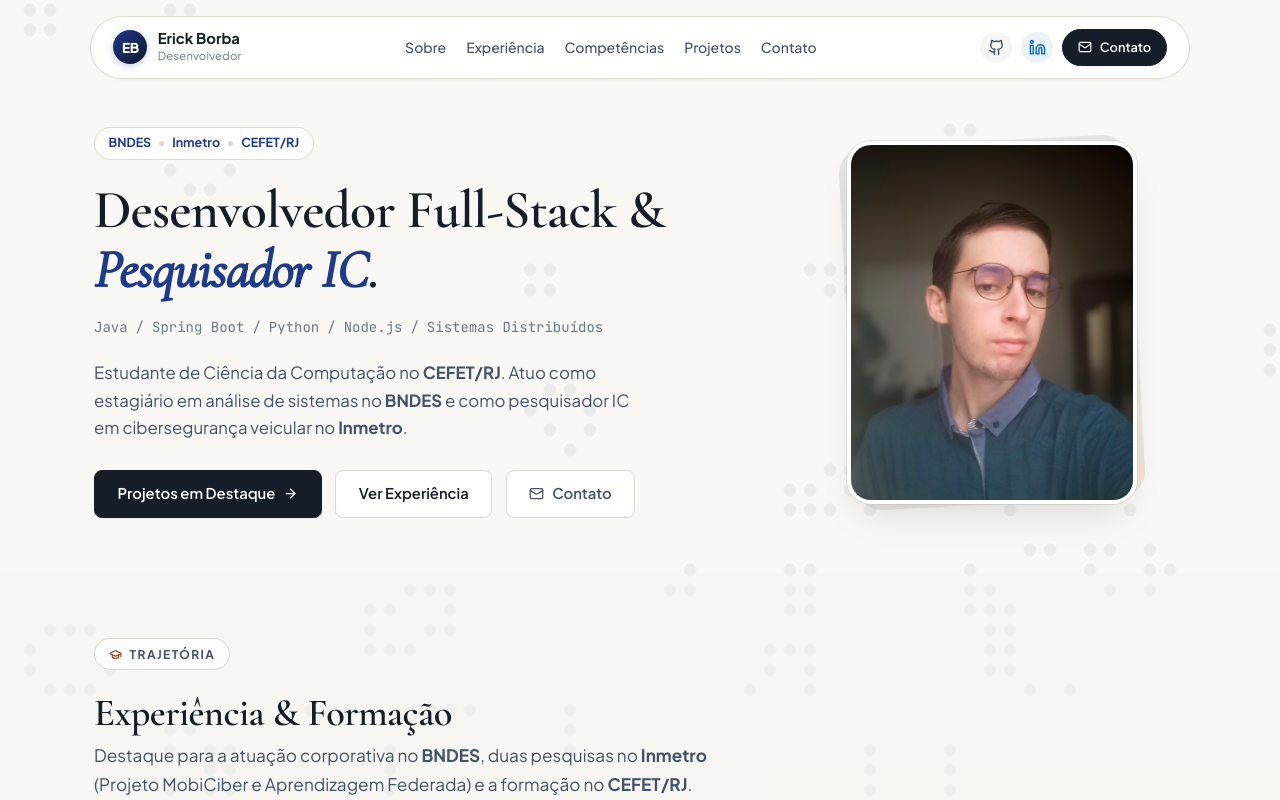
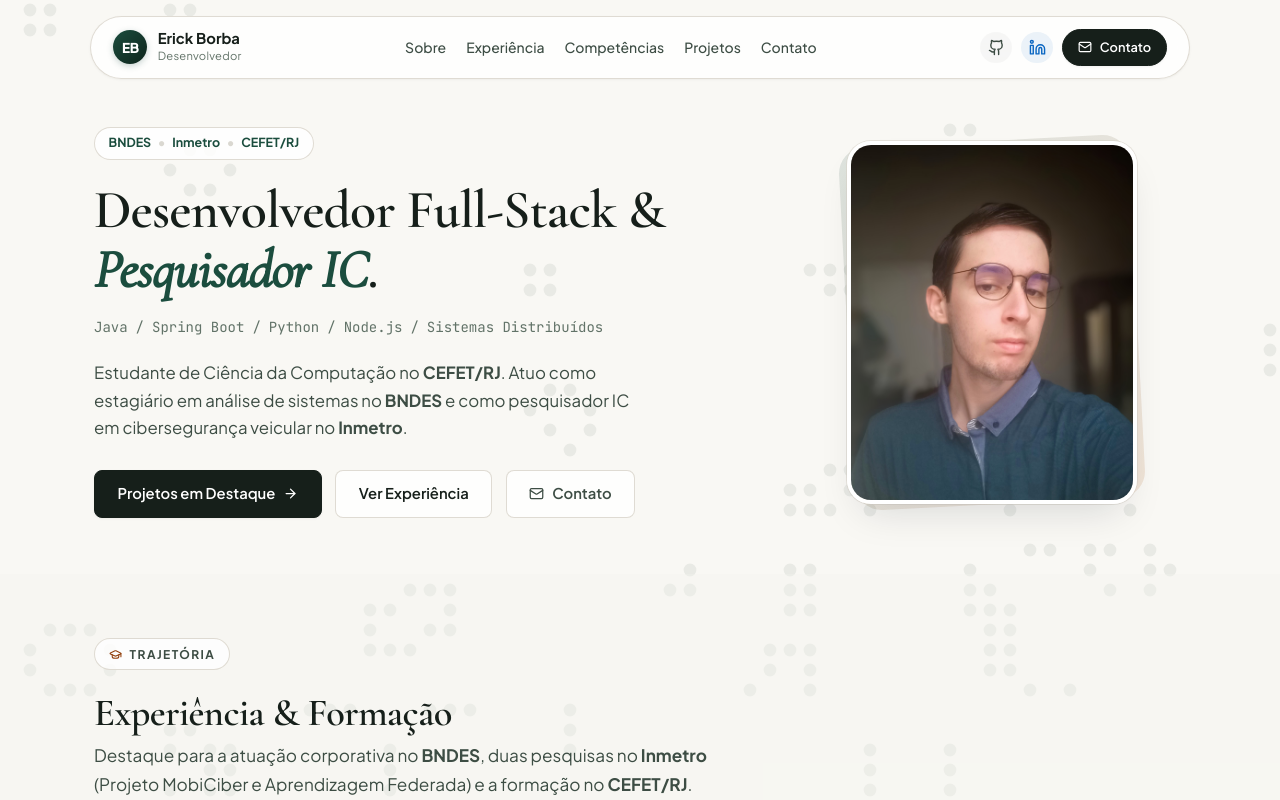
Before and after one commit to erick1-618/eabrb-portfolio, a React (Vite) app: page / in a window 1280 px wide. Shown: the top 800 px of the page. Built offline with nearby package versions, Linux system fonts and the light colour scheme.

Commit message:
refactor: aplica tons de verde

```diff
--- a/package.json
+++ b/package.json
@@ -17,8 +17,8 @@
   "devDependencies": {
     "@types/react": "^19.2.18",
     "@types/react-dom": "^19.2.7",
-    "@vitejs/plugin-react": "^6.1.1",
+    "@vitejs/plugin-react": "^4.7.0",
     "oxlint": "^1.81.0",
-    "vite": "^8.3.0"
+    "vite": "^6.4.3"
   }
 }
--- a/src/components/ContactSection.jsx
+++ b/src/components/ContactSection.jsx
@@ -64,7 +64,7 @@
             <button
               onClick={handleCopyEmail}
               style={{
-                background: copied ? '#10b981' : 'rgba(30, 58, 138, 0.08)',
+                background: copied ? '#10b981' : 'rgba(27, 77, 62, 0.08)',
                 color: copied ? '#ffffff' : 'var(--color-corporate)',
                 border: 'none',
                 borderRadius: 'var(--radius-full)',
--- a/src/components/ConwayBackground.jsx
+++ b/src/components/ConwayBackground.jsx
@@ -132,8 +132,8 @@
       ctx.scale(dpr, dpr);
       ctx.clearRect(0, 0, canvas.width / dpr, canvas.height / dpr);
 
-      // Clean, elegant low opacity dot style
-      ctx.fillStyle = 'rgba(28, 45, 82, 0.058)';
+      // Clean, elegant low opacity dot style in deep forest green
+      ctx.fillStyle = 'rgba(20, 52, 34, 0.065)';
       const dotRadius = cellSize * 0.32;
 
       for (let y = 0; y < rows; y++) {
--- a/src/components/Hero.jsx
+++ b/src/components/Hero.jsx
@@ -144,7 +144,7 @@
                 maxWidth: '290px',
                 aspectRatio: '4 / 5',
                 borderRadius: '26px',
-                background: 'linear-gradient(135deg, rgba(30, 58, 138, 0.1), rgba(180, 83, 9, 0.12))',
+                background: 'linear-gradient(135deg, rgba(27, 77, 62, 0.12), rgba(180, 83, 9, 0.12))',
                 transform: 'rotate(-3deg)',
                 zIndex: 0,
               }}
--- a/src/components/Navbar.jsx
+++ b/src/components/Navbar.jsx
@@ -54,7 +54,7 @@
               width: '34px',
               height: '34px',
               borderRadius: '50%',
-              background: 'linear-gradient(135deg, #1e3a8a, #0f172a)',
+              background: 'linear-gradient(135deg, #1b4d3e, #0e241c)',
               color: '#ffffff',
               display: 'flex',
               alignItems: 'center',
@@ -62,7 +62,7 @@
               fontWeight: 800,
               fontSize: '0.85rem',
               letterSpacing: '-0.02em',
-              boxShadow: '0 2px 6px rgba(30, 58, 138, 0.25)',
+              boxShadow: '0 2px 6px rgba(27, 77, 62, 0.25)',
             }}
           >
             EB
--- a/src/components/PinnedProjects.jsx
+++ b/src/components/PinnedProjects.jsx
@@ -209,7 +209,7 @@
                       aspectRatio: '16 / 9',
                       maxHeight: '220px',
                       overflow: 'hidden',
-                      background: 'linear-gradient(135deg, #1e293b, #0f172a)',
+                      background: 'linear-gradient(135deg, #182620, #0c1813)',
                       borderBottom: '1px solid var(--border-light)',
                     }}
                   >
@@ -244,8 +244,8 @@
                         background: project.badgeType === 'deploy'
                           ? 'rgba(4, 120, 87, 0.92)'
                           : project.badgeType === 'simulation'
-                          ? 'rgba(30, 58, 138, 0.92)'
-                          : 'rgba(15, 23, 42, 0.85)',
+                          ? 'rgba(27, 77, 62, 0.92)'
+                          : 'rgba(18, 28, 22, 0.85)',
                         color: '#ffffff',
                         backdropFilter: 'blur(8px)',
                         WebkitBackdropFilter: 'blur(8px)',
@@ -260,7 +260,7 @@
                       )}
                       {project.badgeType === 'simulation' && (
                         <>
-                          <span style={{ width: '6px', height: '6px', borderRadius: '50%', backgroundColor: '#60a5fa', display: 'inline-block' }} />
+                          <span style={{ width: '6px', height: '6px', borderRadius: '50%', backgroundColor: '#6ee7b7', display: 'inline-block' }} />
                           <span>{project.badgeText}</span>
                         </>
                       )}
@@ -458,8 +458,8 @@
                         alignItems: 'center',
                         gap: '0.45rem',
                         fontWeight: 600,
-                        background: '#151d28',
-                        borderColor: '#151d28',
+                        background: 'var(--text-primary)',
+                        borderColor: 'var(--text-primary)',
                       }}
                     >
                       <Globe size={14} />
--- a/src/index.css
+++ b/src/index.css
@@ -14,23 +14,23 @@
   --border-strong: rgba(148, 142, 126, 0.35);
 
   /* Typography */
-  --text-primary: #151d28;
-  --text-secondary: #42526e;
-  --text-muted: #6b778c;
-  --text-light: #8993a4;
+  --text-primary: #161f1a;
+  --text-secondary: #3d4d44;
+  --text-muted: #627368;
+  --text-light: #87968c;
 
   /* Distinct Accents */
-  --color-corporate: #1e3a8a;       /* Deep Academic Navy */
-  --color-corporate-light: #eff6ff;
+  --color-corporate: #1b4d3e;       /* Deep Forest / Pine Green */
+  --color-corporate-light: #eef7f3;
   --color-academic: #92400e;        /* Warm Oxford Bronze / Amber */
   --color-academic-light: #fef3c7;
   --color-accent-teal: #0f766e;      /* Sage / Research Teal */
   --color-accent-teal-light: #f0fdfa;
 
-  --shadow-sm: 0 1px 3px rgba(15, 23, 42, 0.04), 0 1px 2px rgba(15, 23, 42, 0.02);
-  --shadow-md: 0 4px 16px -2px rgba(15, 23, 42, 0.06), 0 2px 6px -1px rgba(15, 23, 42, 0.03);
-  --shadow-lg: 0 12px 32px -4px rgba(15, 23, 42, 0.08), 0 4px 12px -2px rgba(15, 23, 42, 0.03);
-  --shadow-hover: 0 16px 36px -6px rgba(15, 23, 42, 0.1), 0 6px 16px -3px rgba(15, 23, 42, 0.05);
+  --shadow-sm: 0 1px 3px rgba(18, 30, 24, 0.04), 0 1px 2px rgba(18, 30, 24, 0.02);
+  --shadow-md: 0 4px 16px -2px rgba(18, 30, 24, 0.06), 0 2px 6px -1px rgba(18, 30, 24, 0.03);
+  --shadow-lg: 0 12px 32px -4px rgba(18, 30, 24, 0.08), 0 4px 12px -2px rgba(18, 30, 24, 0.03);
+  --shadow-hover: 0 16px 36px -6px rgba(18, 30, 24, 0.1), 0 6px 16px -3px rgba(18, 30, 24, 0.05);
 
   --radius-sm: 8px;
   --radius-md: 14px;
@@ -203,8 +203,8 @@
 }
 
 .btn-primary:hover {
-  background: #2b394e;
-  border-color: #2b394e;
+  background: #23352a;
+  border-color: #23352a;
   transform: translateY(-1px);
   box-shadow: var(--shadow-md);
 }
@@ -248,7 +248,7 @@
 .badge-corporate {
   background: var(--color-corporate-light);
   color: var(--color-corporate);
-  border: 1px solid rgba(30, 58, 138, 0.15);
+  border: 1px solid rgba(27, 77, 62, 0.18);
 }
 
 .badge-academic {
```
Also changed, not shown: public/favicon.svg, 1 other file (tests, documents, lock files or other folders).
